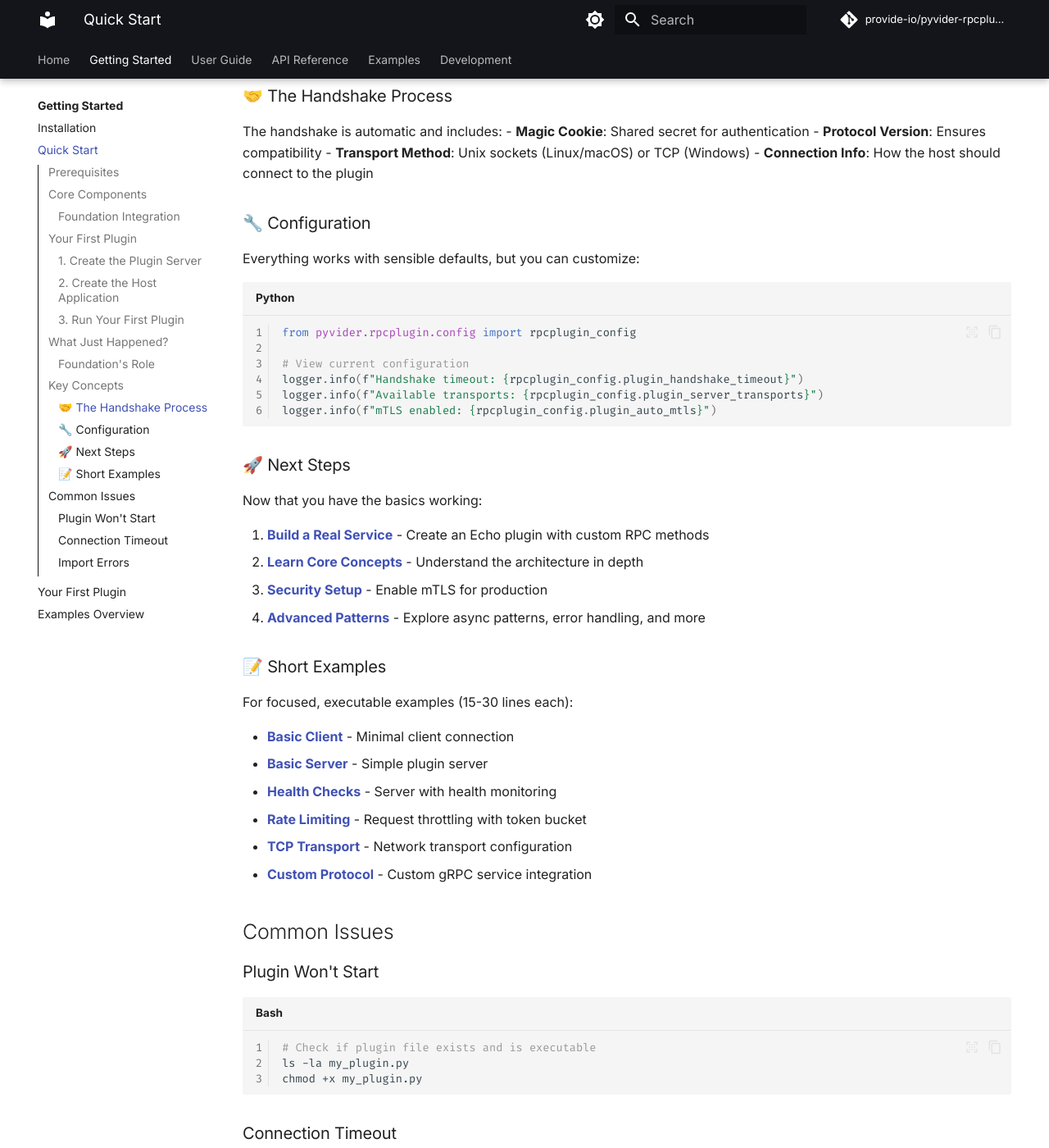
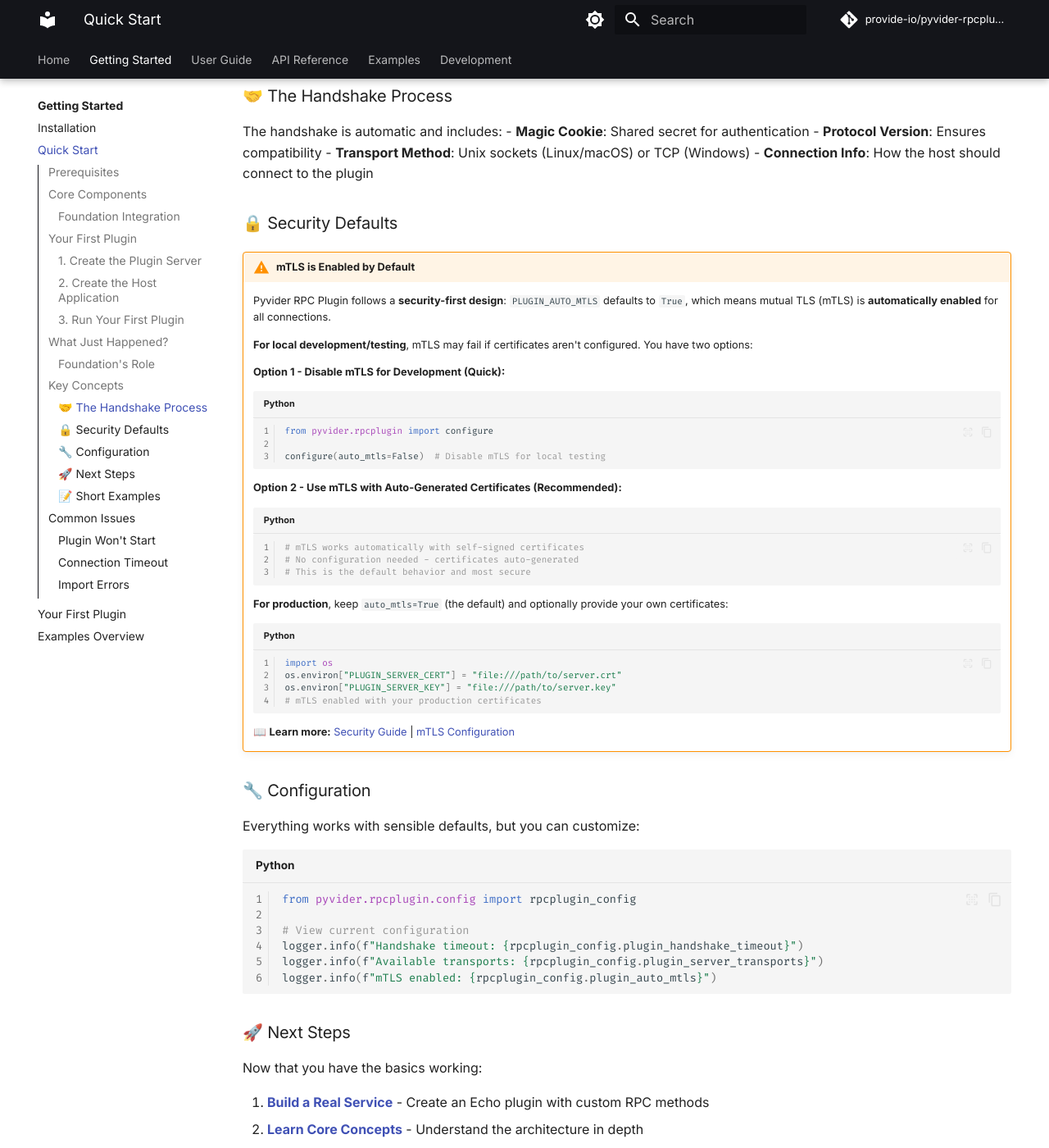
Before and after one commit to provide-io/pyvider-rpcplugin, an MkDocs documentation site: the page built from docs/getting-started/quick-start.md, in a window 1280 px wide and 1400 px high, scrolled down 4588 px. Shown: the whole window at 82% size. Built offline with MkDocs 1.6.1 and Material for MkDocs 9.7.7, drawn with Linux system fonts in a browser that asks for light colours; comment, search, counter and statistics services are not loaded; the version menu is left out; some of the changed text lies outside the part shown.

Commit message:
🔼⚙️ [skip ci] auto-commit

````diff
--- a/docs/getting-started/quick-start.md
+++ b/docs/getting-started/quick-start.md
@@ -197,6 +197,37 @@ The handshake is automatic and includes:
 - **Transport Method**: Unix sockets (Linux/macOS) or TCP (Windows)
 - **Connection Info**: How the host should connect to the plugin
 
+### 🔒 Security Defaults
+
+!!! warning "mTLS is Enabled by Default"
+    Pyvider RPC Plugin follows a **security-first design**: `PLUGIN_AUTO_MTLS` defaults to `True`, which means mutual TLS (mTLS) is **automatically enabled** for all connections.
+
+    **For local development/testing**, mTLS may fail if certificates aren't configured. You have two options:
+
+    **Option 1 - Disable mTLS for Development (Quick):**
+    ```python
+    from pyvider.rpcplugin import configure
+
+    configure(auto_mtls=False)  # Disable mTLS for local testing
+    ```
+
+    **Option 2 - Use mTLS with Auto-Generated Certificates (Recommended):**
+    ```python
+    # mTLS works automatically with self-signed certificates
+    # No configuration needed - certificates auto-generated
+    # This is the default behavior and most secure
+    ```
+
+    **For production**, keep `auto_mtls=True` (the default) and optionally provide your own certificates:
+    ```python
+    import os
+    os.environ["PLUGIN_SERVER_CERT"] = "file:///path/to/server.crt"
+    os.environ["PLUGIN_SERVER_KEY"] = "file:///path/to/server.key"
+    # mTLS enabled with your production certificates
+    ```
+
+    📖 **Learn more:** [Security Guide](../guide/security/index.md) | [mTLS Configuration](../guide/security/mtls.md)
+
 ### 🔧 Configuration
 
 Everything works with sensible defaults, but you can customize:
@@ -216,7 +247,7 @@ Now that you have the basics working:
 
 1. **[Build a Real Service](first-plugin.md)** - Create an Echo plugin with custom RPC methods
 2. **[Learn Core Concepts](../guide/concepts/index.md)** - Understand the architecture in depth
-3. **[Security Setup](../guide/concepts/security.md)** - Enable mTLS for production
+3. **[Security Setup](../guide/concepts/security.md)** - Configure mTLS with production certificates
 4. **[Advanced Patterns](../guide/index.md)** - Explore async patterns, error handling, and more
 
 ### 📝 Short Examples
````
Also changed, not shown: docs/index.md (+1 -1 lines).
